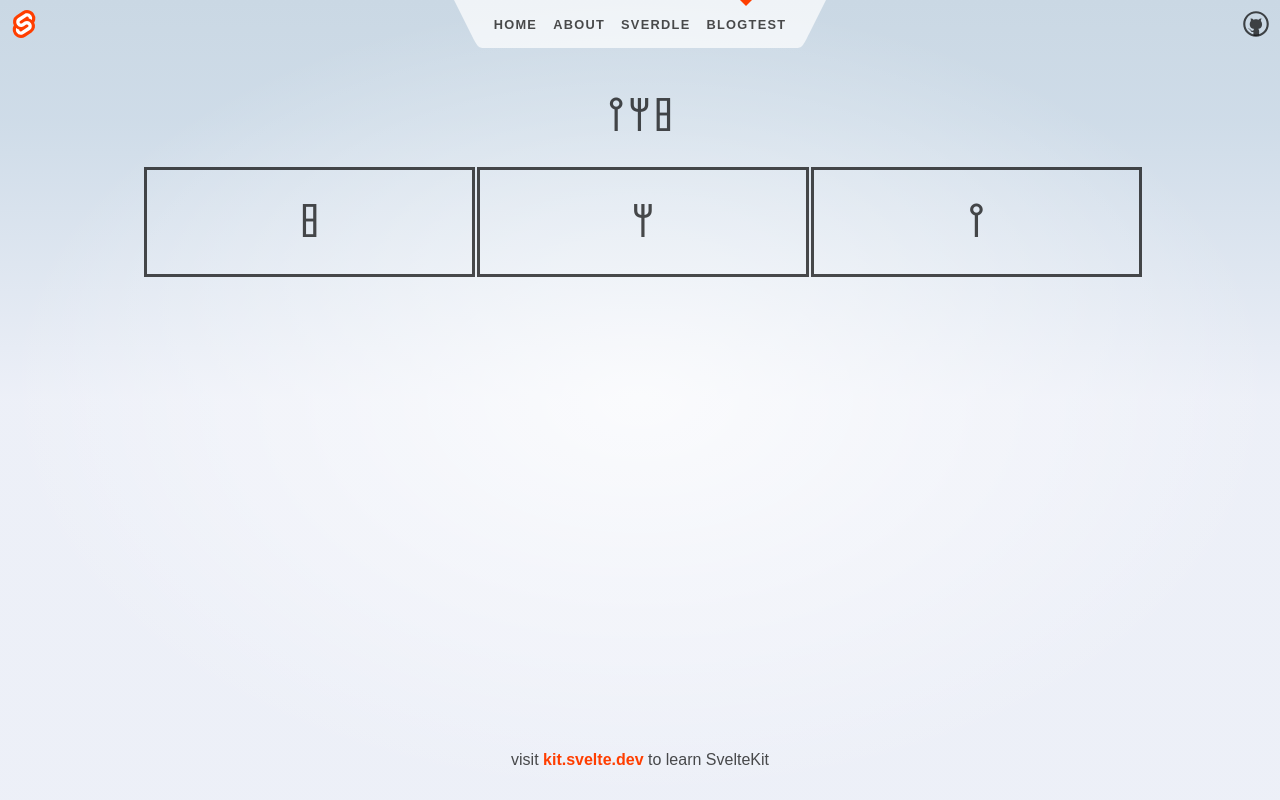
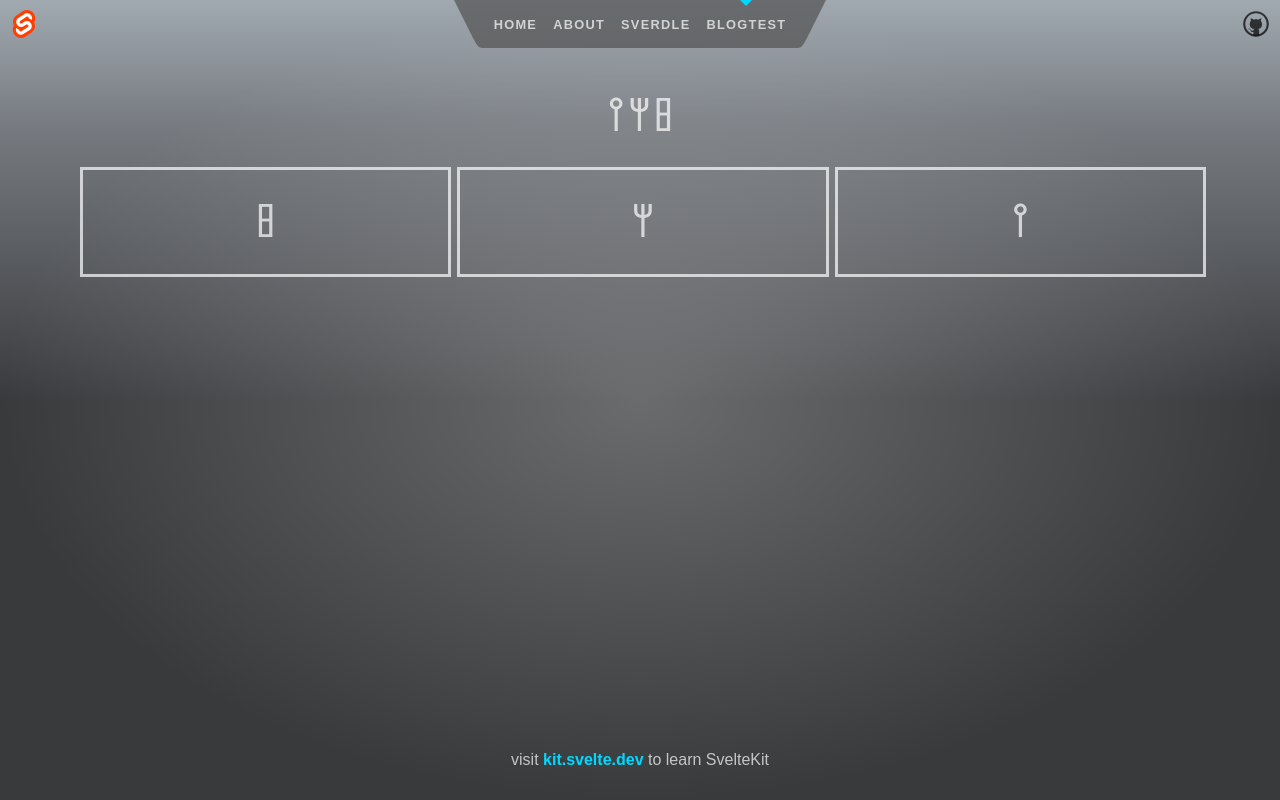
Before and after one commit to kebuhcah/sveltekit-website, a SvelteKit app: page /blog in a window 1280 px wide. Built offline with nearby package versions, Linux system fonts and the light colour scheme.

Commit message:
update base styles to get dark mode theme

```diff
--- a/src/routes/+layout.svelte
+++ b/src/routes/+layout.svelte
@@ -42,7 +42,7 @@
 		flex-direction: column;
 		padding: 1rem;
 		width: 100%;
-		max-width: 64rem;
+		max-width: 72rem;
 		margin: 0 auto;
 		box-sizing: border-box;
 	}
--- a/src/routes/Header.svelte
+++ b/src/routes/Header.svelte
@@ -69,7 +69,7 @@
 	nav {
 		display: flex;
 		justify-content: center;
-		--background: rgba(255, 255, 255, 0.7);
+		--background: rgba(82, 82, 82, 0.7);
 	}
 
 	svg {
--- a/src/routes/blog/+page.svelte
+++ b/src/routes/blog/+page.svelte
@@ -3,7 +3,7 @@
 	<meta name="description" content="Blog Test" />
 </svelte:head>
 
-	<h1>𐩳𐩢𐩺</h1>
+<h1>𐩳𐩢𐩺</h1>
 
 <div class="grid">
 	<div class="card"><h1>𐩳</h1></div>
@@ -16,7 +16,7 @@
 		width: 100%;
 		display: grid;
 		grid-template-columns: repeat(3, 1fr);
-		grid-gap: 8px;
+		grid-gap: 12px;
 	}
 
 	.card {
--- a/src/routes/styles.css
+++ b/src/routes/styles.css
@@ -4,12 +4,12 @@
 	--font-body: Arial, -apple-system, BlinkMacSystemFont, 'Segoe UI', Roboto, Oxygen, Ubuntu,
 		Cantarell, 'Open Sans', 'Helvetica Neue', sans-serif;
 	--font-mono: 'Fira Mono', monospace;
-	--color-bg-0: rgb(202, 216, 228);
-	--color-bg-1: hsl(209, 36%, 86%);
-	--color-bg-2: hsl(224, 44%, 95%);
-	--color-theme-1: #ff3e00;
-	--color-theme-2: #4075a6;
-	--color-text: rgba(0, 0, 0, 0.7);
+	--color-bg-0: rgb(161, 170, 177);
+	--color-bg-1: hsl(213, 4%, 49%);
+	--color-bg-2: hsl(220, 3%, 23%);
+	--color-theme-1: #00d9ff;
+	--color-theme-2: #46ff46;
+	--color-text: rgba(255, 255, 255, 0.7);
 	--column-width: 42rem;
 	--column-margin-top: 4rem;
 	font-family: var(--font-body);
@@ -24,7 +24,7 @@ body {
 	background-size: 100vw 100vh;
 	background-image: radial-gradient(
 			50% 50% at 50% 50%,
-			rgba(255, 255, 255, 0.75) 0%,
+			rgba(255, 255, 255, 0.25) 0%,
 			rgba(255, 255, 255, 0) 100%
 		),
 		linear-gradient(180deg, var(--color-bg-0) 0%, var(--color-bg-1) 15%, var(--color-bg-2) 50%);
```
